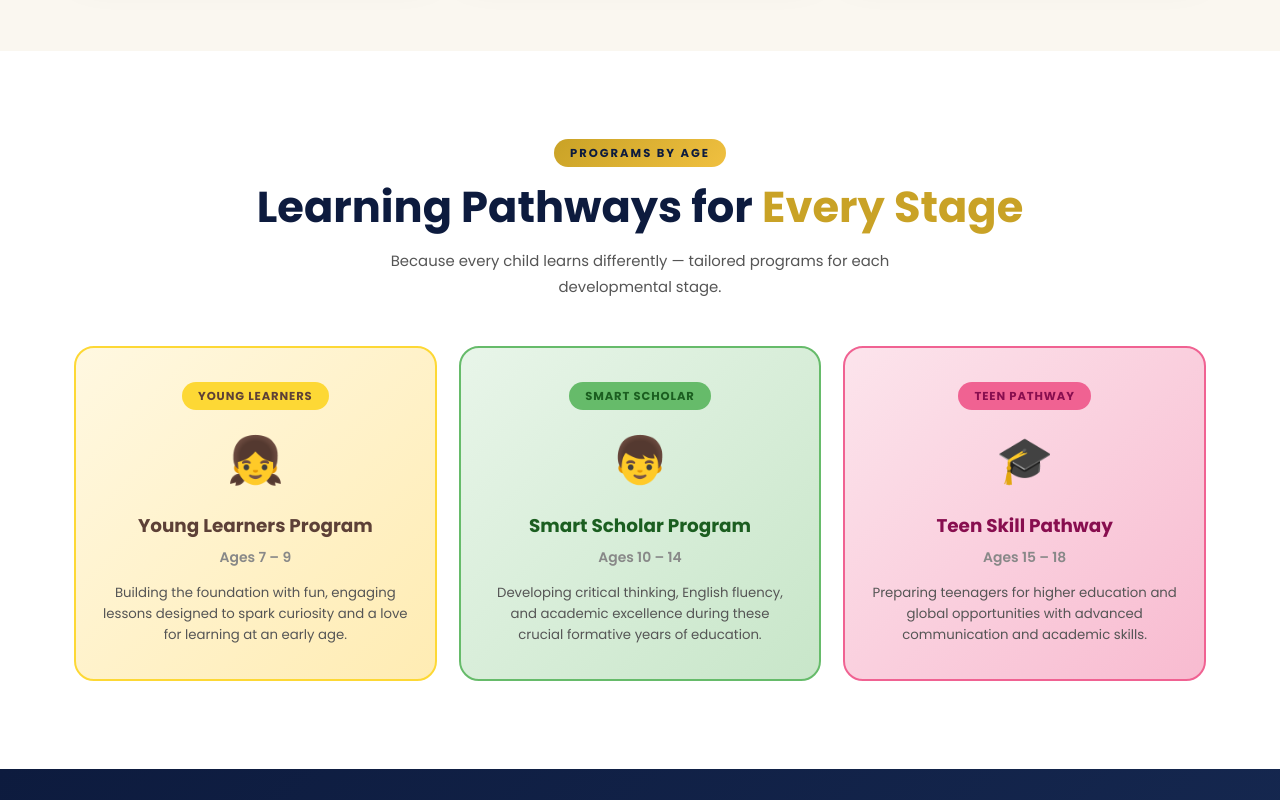
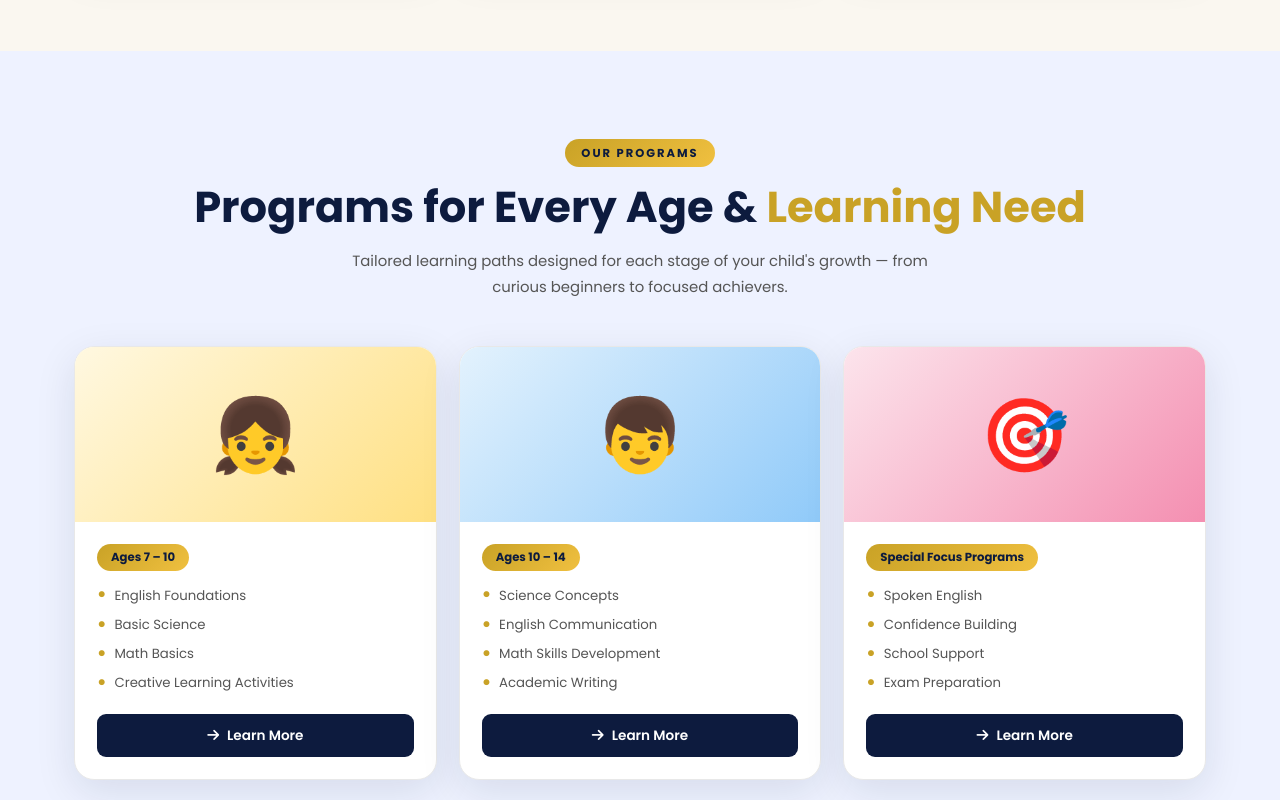
Before and after one commit to dont6688-cpu/Foster-Brains, a plain HTML site: page index.html in a window 1280 px wide. Shown: the part 3840-4640 px from the top of the page. Drawn offline with nearby package versions, Linux system fonts and the light colour scheme.

Commit message:
Add files via upload

```diff
--- a/index.html
+++ b/index.html
@@ -354,6 +354,25 @@
     .scroll-top:hover{background:var(--gold);color:var(--navy)}
 
     /* ============================
+       AGE PROGRAM CARDS (new)
+    ============================ */
+    .age-prog-sec{background:#eef2ff}
+    .age-prog-grid{display:grid;grid-template-columns:repeat(3,1fr);gap:22px;margin-top:46px}
+    .age-prog-card{background:#fff;border-radius:var(--rl);overflow:hidden;box-shadow:var(--shadow);border:1px solid var(--border);transition:var(--tr);display:flex;flex-direction:column}
+    .age-prog-card:hover{transform:translateY(-7px);box-shadow:0 22px 60px rgba(13,27,62,.15)}
+    .age-prog-img{height:175px;display:flex;align-items:center;justify-content:center;font-size:72px;flex-shrink:0}
+    .api-young{background:linear-gradient(135deg,#fff8e1,#ffe082)}
+    .api-smart{background:linear-gradient(135deg,#e3f2fd,#90caf9)}
+    .api-focus{background:linear-gradient(135deg,#fce4ec,#f48fb1)}
+    .age-prog-body{padding:22px;display:flex;flex-direction:column;flex:1}
+    .age-prog-lbl{display:inline-block;background:linear-gradient(135deg,var(--gold),var(--gold-light));color:var(--navy);font-size:.73rem;font-weight:700;padding:4px 14px;border-radius:50px;margin-bottom:14px;width:fit-content}
+    .age-prog-list{margin-bottom:20px;flex:1;display:flex;flex-direction:column;gap:8px}
+    .age-prog-list li{font-size:.83rem;color:var(--text-mid);display:flex;align-items:center;gap:8px}
+    .age-prog-list li::before{content:'•';color:var(--gold);font-weight:900;font-size:1.1rem;line-height:1}
+    .age-prog-btn{display:flex;align-items:center;justify-content:center;gap:8px;padding:11px;background:var(--navy);color:#fff;border-radius:9px;font-size:.85rem;font-weight:600;transition:var(--tr)}
+    .age-prog-btn:hover{background:var(--navy-light);box-shadow:0 6px 18px rgba(13,27,62,.28)}
+
+    /* ============================
        WHAT WE TEACH
     ============================ */
     .what-teach{background:var(--cream)}
@@ -386,6 +405,7 @@
       .hero-visual{display:none}
       .prog-grid{grid-template-columns:repeat(2,1fr)}
       .age-grid{grid-template-columns:repeat(2,1fr)}
+      .age-prog-grid{grid-template-columns:repeat(2,1fr)}
       .testi-grid{grid-template-columns:repeat(2,1fr)}
       .footer-grid{grid-template-columns:1fr 1fr}
       .psych-grid{grid-template-columns:1fr}
@@ -409,6 +429,7 @@
       .cta-banner h2{max-width:100%}
       .teach-list,.who-grid{grid-template-columns:1fr}
       .teach-wide{grid-column:span 1}
+      .age-prog-grid{grid-template-columns:1fr}
     }
     @media(max-width:480px){
       section{padding:46px 0}
@@ -784,37 +805,62 @@
 </section>
 
 <!-- ==============================
-     AGE PATHWAYS
+     AGE PROGRAM CARDS
 ============================== -->
-<section class="age-sec">
+<section class="age-prog-sec">
   <div class="container">
     <div class="text-center" data-aos="fade-up">
-      <span class="tag">Programs by Age</span>
-      <h2 class="title">Learning Pathways for <span>Every Stage</span></h2>
-      <p class="sub">Because every child learns differently — tailored programs for each developmental stage.</p>
+      <span class="tag">Our Programs</span>
+      <h2 class="title">Programs for Every Age &amp; <span>Learning Need</span></h2>
+      <p class="sub">Tailored learning paths designed for each stage of your child's growth — from curious beginners to focused achievers.</p>
     </div>
-    <div class="age-grid">
-      <div class="age-card ac-young" data-aos="fade-up" data-aos-delay="50">
-        <span class="age-lbl">Young Learners</span>
-        <span class="age-emoji">👧</span>
-        <h3>Young Learners Program</h3>
-        <div class="age-range">Ages 7 – 9</div>
-        <p>Building the foundation with fun, engaging lessons designed to spark curiosity and a love for learning at an early age.</p>
+    <div class="age-prog-grid">
+
+      <!-- Ages 7–10 -->
+      <div class="age-prog-card" data-aos="fade-up" data-aos-delay="50">
+        <div class="age-prog-img api-young">👧</div>
+        <div class="age-prog-body">
+          <span class="age-prog-lbl">Ages 7 – 10</span>
+          <ul class="age-prog-list">
+            <li>English Foundations</li>
+            <li>Basic Science</li>
+            <li>Math Basics</li>
+            <li>Creative Learning Activities</li>
+          </ul>
+          <a href="#contact" class="age-prog-btn"><i class="fas fa-arrow-right"></i> Learn More</a>
+        </div>
       </div>
-      <div class="age-card ac-smart" data-aos="fade-up" data-aos-delay="100">
-        <span class="age-lbl">Smart Scholar</span>
-        <span class="age-emoji">👦</span>
-        <h3>Smart Scholar Program</h3>
-        <div class="age-range">Ages 10 – 14</div>
-        <p>Developing critical thinking, English fluency, and academic excellence during these crucial formative years of education.</p>
+
+      <!-- Ages 10–14 -->
+      <div class="age-prog-card" data-aos="fade-up" data-aos-delay="100">
+        <div class="age-prog-img api-smart">👦</div>
+        <div class="age-prog-body">
+          <span class="age-prog-lbl">Ages 10 – 14</span>
+          <ul class="age-prog-list">
+            <li>Science Concepts</li>
+            <li>English Communication</li>
+            <li>Math Skills Development</li>
+            <li>Academic Writing</li>
+          </ul>
+          <a href="#contact" class="age-prog-btn"><i class="fas fa-arrow-right"></i> Learn More</a>
+        </div>
       </div>
-      <div class="age-card ac-teen" data-aos="fade-up" data-aos-delay="150">
-        <span class="age-lbl">Teen Pathway</span>
-        <span class="age-emoji">🎓</span>
-        <h3>Teen Skill Pathway</h3>
-        <div class="age-range">Ages 15 – 18</div>
-        <p>Preparing teenagers for higher education and global opportunities with advanced communication and academic skills.</p>
+
+      <!-- Special Focus -->
+      <div class="age-prog-card" data-aos="fade-up" data-aos-delay="150">
+        <div class="age-prog-img api-focus">🎯</div>
+        <div class="age-prog-body">
+          <span class="age-prog-lbl">Special Focus Programs</span>
+          <ul class="age-prog-list">
+            <li>Spoken English</li>
+            <li>Confidence Building</li>
+            <li>School Support</li>
+            <li>Exam Preparation</li>
+          </ul>
+          <a href="#contact" class="age-prog-btn"><i class="fas fa-arrow-right"></i> Learn More</a>
+        </div>
       </div>
+
     </div>
   </div>
 </section>
```
